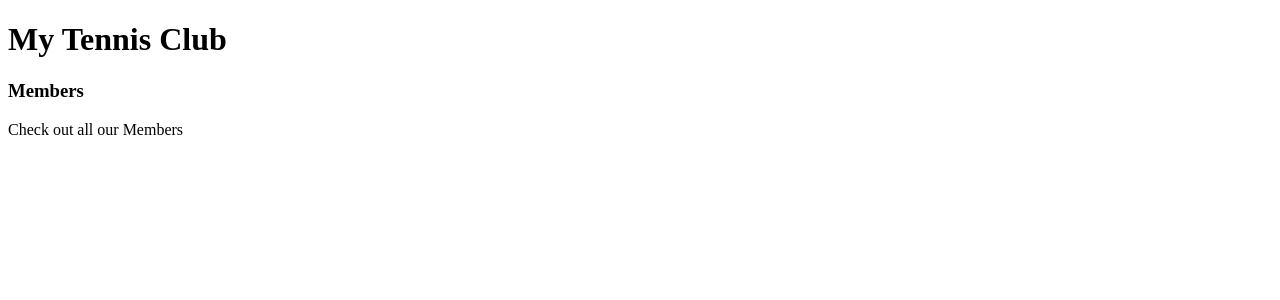
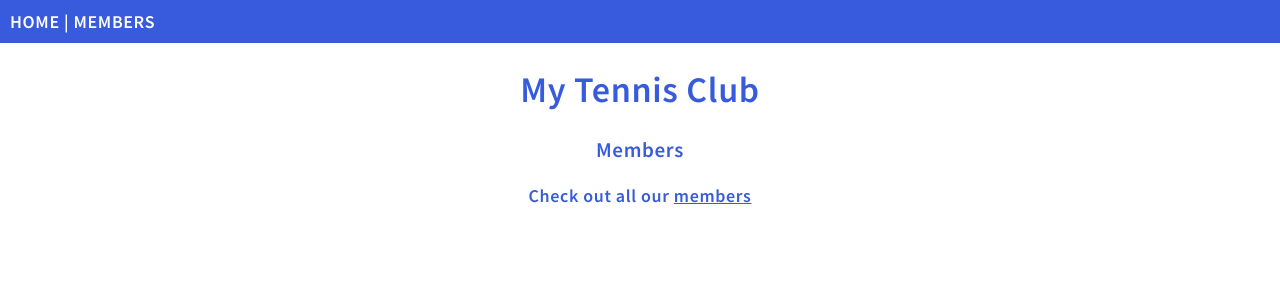
Before and after one commit to doanbatran/myworld, a Django app: page / in a window 1280 px wide. Shown: the top 300 px of the page. Run offline with Django 5.2, Linux system fonts and the light colour scheme.

Commit message:
Hoàn thành bài học cơ bản Add CSS File to the Project

```diff
--- a/my_tennis_club/members/templates/main.html
+++ b/my_tennis_club/members/templates/main.html
@@ -1,11 +1,15 @@
-{% extends "master.html"%}
+{% extends "master.html" %}
 
 {% block title %}
-    My tennis Club
+  My Tennis Club
 {% endblock %}
 
 {% block content %}
+  <div class="main">
     <h1>My Tennis Club</h1>
+
     <h3>Members</h3>
-    <p>Check out all our <a href="members/"></a>Members</output></p>
+
+    <p>Check out all our <a href="members/">members</a></p>
+  </div>
 {% endblock %}
--- a/my_tennis_club/members/templates/master.html
+++ b/my_tennis_club/members/templates/master.html
@@ -1,9 +1,16 @@
+{% load static %}
 <!DOCTYPE html>
 <html>
 <head>
+  <link rel="stylesheet" href="{% static 'mystyles.css' %}">
   <title>{% block title %}{% endblock %}</title>
 </head>
 <body>
+
+<div class="topnav">
+  <a href="/">HOME</a> |
+  <a href="/members">MEMBERS</a>
+</div>
 
 {% block content %}
 {% endblock %}
--- a/my_tennis_club/members/templates/template.html
+++ b/my_tennis_club/members/templates/template.html
@@ -1,7 +1,7 @@
 {% load static %}
 <!DOCTYPE html>
 <html>
-<link rel="stylesheet" href="{% static 'myfirst.css' %}">
+<link rel="stylesheet" href="{% static 'mystyles.css' %}">
 <body>
 
 {% include "mymenu.html" with me="TOBIAS" sponsor="W3SCHOOL" %}
--- a/my_tennis_club/my_tennis_club/settings.py
+++ b/my_tennis_club/my_tennis_club/settings.py
@@ -122,6 +122,11 @@ STATIC_ROOT = BASE_DIR / 'productionfiles'
 
 STATIC_URL = 'static/'
 
+#Add this in your settings.py file: tôi thêm.
+STATICFILES_DIRS = [
+    BASE_DIR / 'mystaticfiles'
+]
+
 # Default primary key field type
 # https://docs.djangoproject.com/en/5.2/ref/settings/#default-auto-field
 
--- /dev/null
+++ b/my_tennis_club/mystaticfiles/myglobal.css
@@ -0,0 +1,3 @@
+body{
+    color: violet;
+}
--- /dev/null
+++ b/my_tennis_club/mystaticfiles/mystyles.css
@@ -0,0 +1,63 @@
+@import url('https://fonts.googleapis.com/css2?family=Source+Sans+Pro:wght@400;600&display=swap');
+body {
+  margin:0;
+  font: 600 18px 'Source Sans Pro', sans-serif;
+  letter-spacing: 0.64px;
+  color: #585d74;
+}
+.topnav {
+  background-color:#375BDC;
+  color:#ffffff;
+  padding:10px;
+}
+.topnav a:link, .topnav a:visited {
+  text-decoration: none;
+  color: #ffffff;
+}
+.topnav a:hover, .topnav a:active {
+  text-decoration: underline;
+}
+.mycard {
+  background-color: #f1f1f1;
+  background-image: linear-gradient(to bottom, #375BDC, #4D70EF);
+  background-size: 100% 120px;
+  background-repeat: no-repeat;
+  margin: 40px auto;
+  width: 350px;
+  border-radius: 5px;
+  box-shadow: 0 5px 7px -1px rgba(51, 51, 51, 0.23);
+  padding: 20px;
+}
+.mycard h1 {
+  text-align: center;
+  color:#ffffff;
+  margin:20px 0 60px 0;
+}
+ul {
+  list-style-type: none;
+  padding: 0;
+  margin: 0;
+}
+li {
+  background-color: #ffffff;
+  background-image: linear-gradient(to right, #375BDC, #4D70EF);
+  background-size: 50px 60px;
+  background-repeat: no-repeat;
+  cursor: pointer;
+  transition: transform .25s;
+  border-radius: 5px;
+  box-shadow: 0 5px 7px -1px rgba(51, 51, 51, 0.23);
+  padding: 15px;
+  padding-left: 70px;
+  margin-top: 5px;
+}
+li:hover {
+  transform: scale(1.1);
+}
+a:link, a:visited {
+  color: #375BDC;
+}
+.main, .main h1 {
+  text-align:center;
+  color:#375BDC;
+}
--- /dev/null
+++ b/my_tennis_club/productionfiles/myglobal.css
@@ -0,0 +1,3 @@
+body{
+    color: violet;
+}
```
Also changed, not shown: my_tennis_club/members/templates/all_members.html (+8 -10 lines), my_tennis_club/members/templates/details.html (+5 -8 lines), my_tennis_club/productionfiles/mystyles.css (added, +63 -0 lines).
